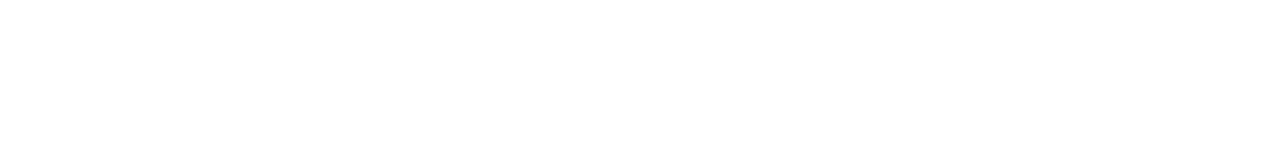
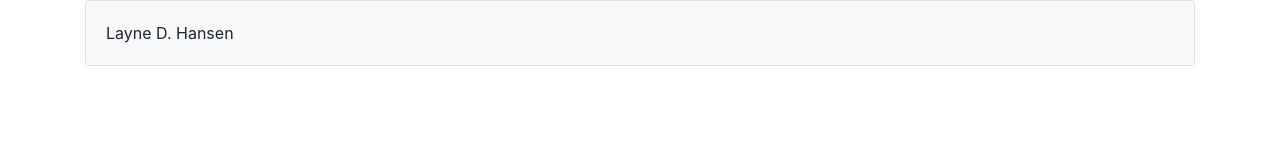
Before and after one commit to LayneHansen/responsive_profile, a plain HTML site: page profile.html in a window 1280 px wide. Drawn offline with nearby package versions, Linux system fonts and the light colour scheme.

Commit message:
added bootstrap css to profile page

```diff
--- a/profile.html
+++ b/profile.html
@@ -4,11 +4,33 @@
         <meta charset="UTF-8">
         <meta name="viewport" content="width=device-width, initial-scale=1.0">
         <title>Profile</title>
+
+        <!-- Bootstrap CSS -->
+        <link rel="stylesheet" href="https://stackpath.bootstrapcdn.com/bootstrap/4.5.0/css/bootstrap.min.css" integrity="sha384-9aIt2nRpC12Uk9gS9baDl411NQApFmC26EwAOH8WgZl5MYYxFfc+NcPb1dKGj7Sk" crossorigin="anonymous">
+
     </head>
 
     <body>
 
+        <div class="container">
 
+            <div class="row">
+
+                <div class="col-md-12">
+
+                    <div class="card">
+                        <div class="card-body bg-light">
+                          Layne D. Hansen
+                        </div>
+                    </div>
+
+                </div>
+
+            </div>
+
+
+
+        </div>
 
     </body>
 
```
